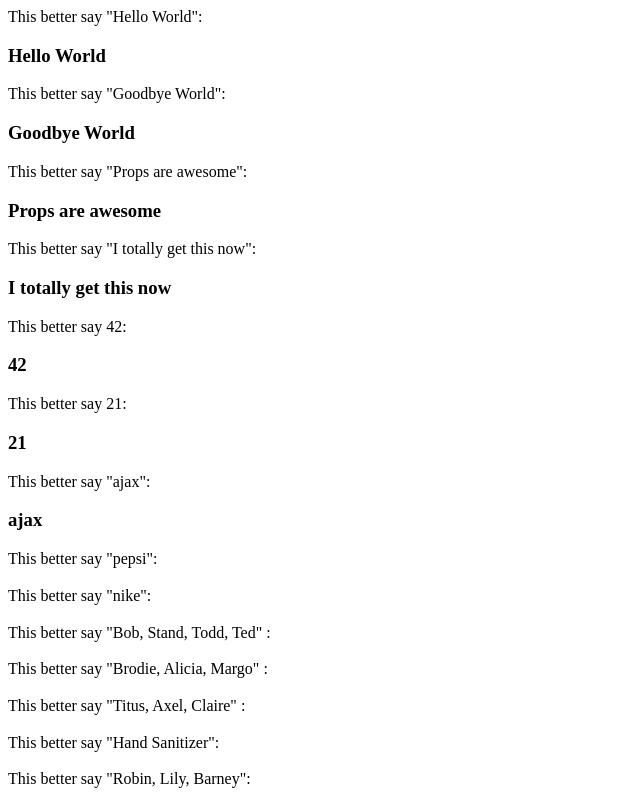
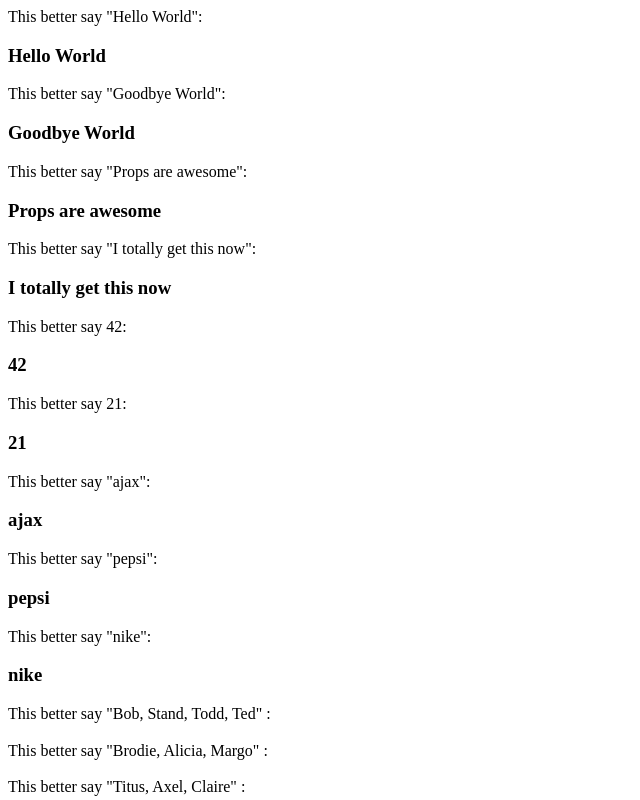
Before and after one commit to walzer85/advanced-prop-practice, a React (Create React App) app: page / in a window 1280 px wide. Shown: the top 800 px of the page, without its empty margins (0-640 px from the left). Built offline with nearby package versions, Linux system fonts and the light colour scheme.

Commit message:
finished through the name props

```diff
--- a/src/App.js
+++ b/src/App.js
@@ -32,17 +32,17 @@ function App(props) {
       {/* send in a prop called "product", give it the variable product*/}
       <div>This better say "ajax": <SuperComponent product={product}/> </div>
       {/* send in a prop called "product", give it an object with a key of "name" and a value "pepsi"*/}
-      <div>This better say "pepsi": <SuperComponent /> </div>
+      <div>This better say "pepsi": <SuperComponent product={{name: "pepsi"}}/> </div>
       {/* send in a prop called "product", give it an object with a key of "name" and a value "nike"*/}
-      <div>This better say "nike": <SuperComponent /> </div>
+      <div>This better say "nike": <SuperComponent product={{name: "nike"}}/> </div>
 
 
       {/* send in a prop called "names", with the value of the variable names*/}
-      <div>This better say "Bob, Stand, Todd, Ted" : <SuperComponent /> </div>
+      <div>This better say "Bob, Stand, Todd, Ted" : <SuperComponent name={name}/> </div>
       {/* send in a prop called "names", give it an array ["Brodie","Alicia","Margo"]*/}
-      <div>This better say "Brodie, Alicia, Margo" : <SuperComponent /> </div>
+      <div>This better say "Brodie, Alicia, Margo" : <SuperComponent name ={["Brodie","Alicia","Margo"]}/> </div>
       {/* send in a prop called "names", give it an array ["Titus","Axel","Claire"]*/}
-      <div>This better say "Titus, Axel, Claire" : <SuperComponent /> </div>
+      <div>This better say "Titus, Axel, Claire" : <SuperComponent name={["Titus","Axel","Claire"]}/> </div>
 
       {/* Use App's props*/}
       {/* send in a prop called "products", give it the products array from App's props*/}
```
